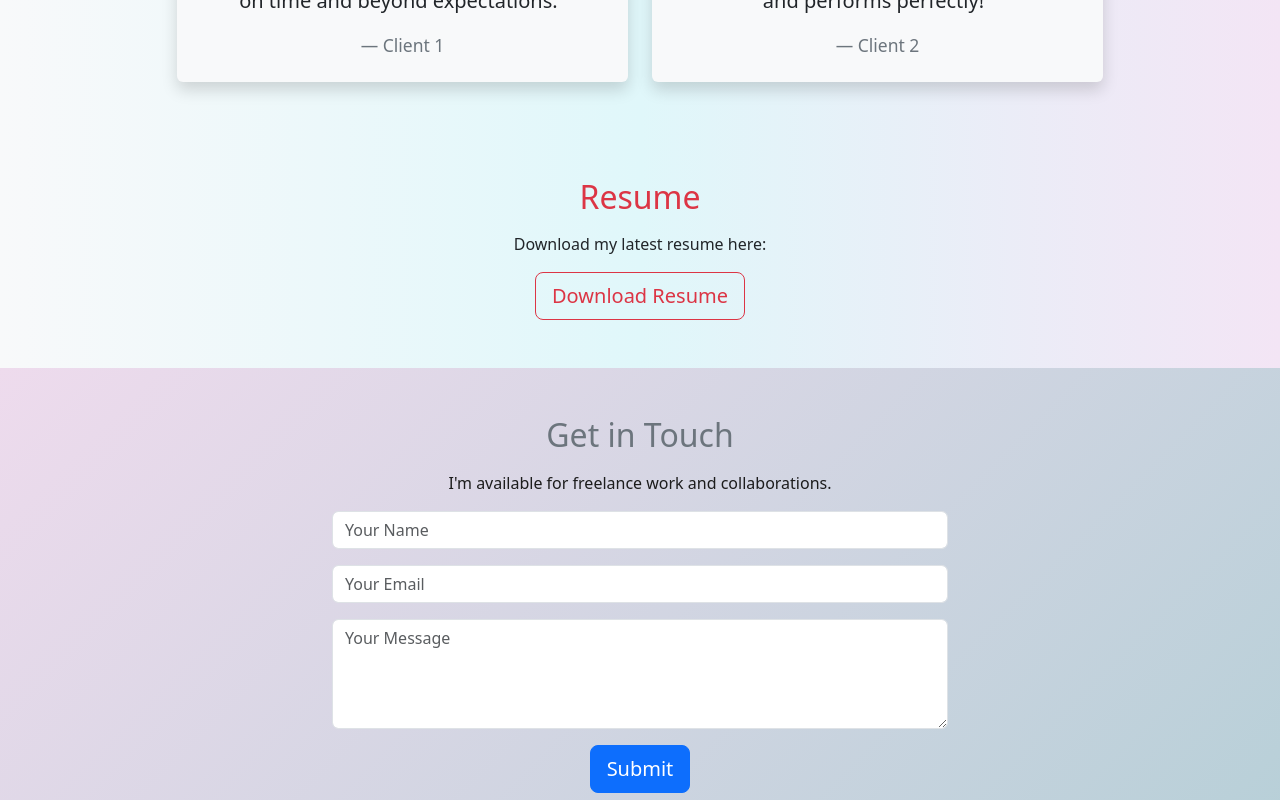
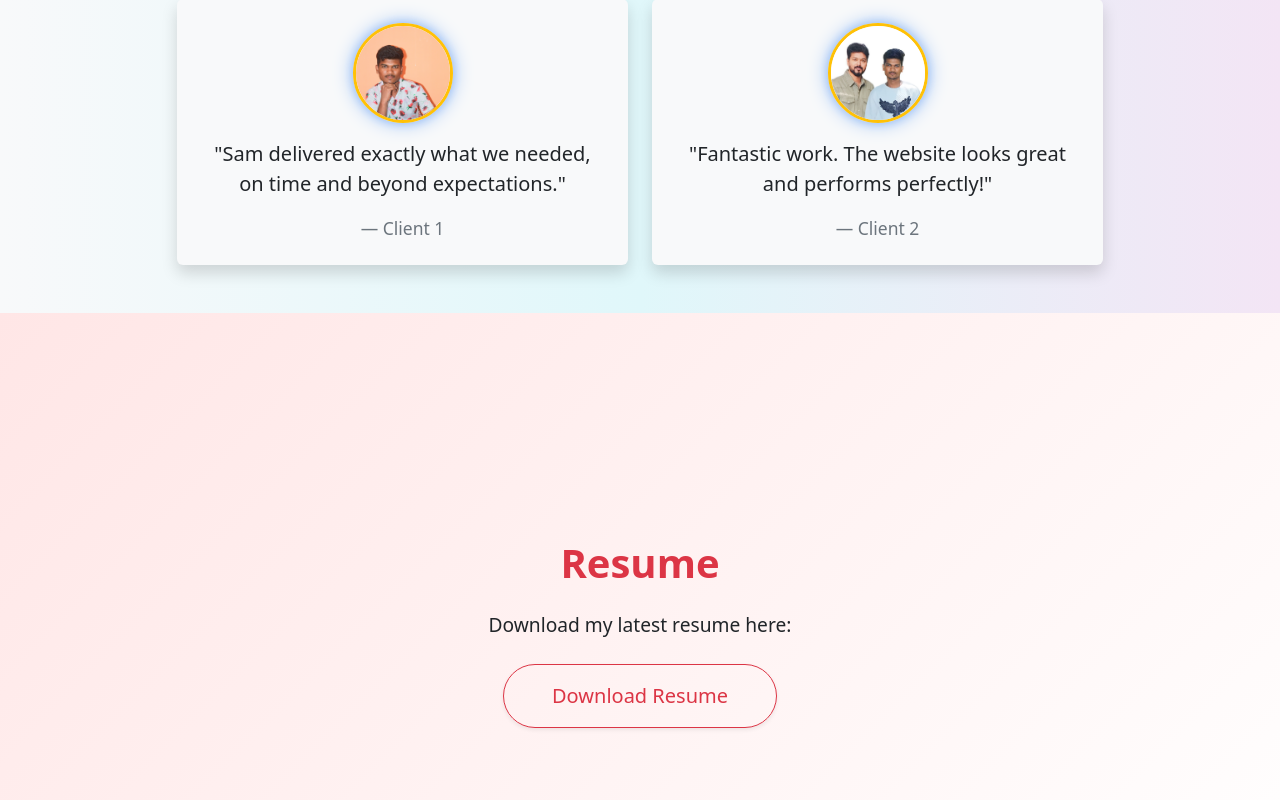
Before and after one commit to HappySamson/MyPortfolio, a React (Create React App) app: page / in a window 1280 px wide. Shown: the part 2640-3440 px from the top of the page. Built offline with nearby package versions, Linux system fonts and the light colour scheme.

Commit message:
Update Portfolio.js

```diff
--- a/src/Portfolio.js
+++ b/src/Portfolio.js
@@ -376,8 +376,7 @@ export default function Portfolio() {
       </section>
 
       {/* ---------------- SKILLS ---------------- */}
- <section id="skills" className="skills-bg py-5 text-center">
-
+ <section id="skills" className="skills-section text-center py-5">
   <h2 className="mb-4 text-white fw-bold">💡 Skills</h2>
 
   <div className="marquee-container">
@@ -404,6 +403,7 @@ export default function Portfolio() {
     </div>
   </div>
 </section>
+
 
 
 
@@ -442,13 +442,28 @@ export default function Portfolio() {
       </section>
 
       {/* ---------------- RESUME ---------------- */}
-      <section id="resume" className="container py-5 text-center">
-        <h2 className="mb-3 text-danger">{t.resume}</h2>
-        <p>{t.resumeDownload}</p>
+     <section
+  id="resume"
+  className="container-fluid py-7 text-center"
+  style={{
+    background: "linear-gradient(135deg, #ffe6e6, #fff)",
+    minHeight: "80vh",
+    display: "flex",
+    flexDirection: "column",
+    justifyContent: "center",
+    alignItems: "center",
+  }}
+>
+  <h2 className="mb-4 text-danger fw-bold" style={{ fontSize: "2.5rem" }}>
+    {t.resume}
+  </h2>
+  <p className="mb-4" style={{ fontSize: "1.2rem" }}>
+    {t.resumeDownload}
+  </p>
   <a
     href={samresume}
     download
-          className="btn btn-outline-danger btn-lg"
+    className="btn btn-outline-danger btn-lg px-5 py-3 rounded-pill shadow-sm"
     onClick={() => {
       setTimeout(() => {
         Swal.fire({
@@ -467,6 +482,7 @@ export default function Portfolio() {
     {t.download}
   </a>
 </section>
+
 
       {/* ---------------- CONTACT ---------------- */}
       <section
```
Lines whose indentation alone changed are shown as unchanged.
